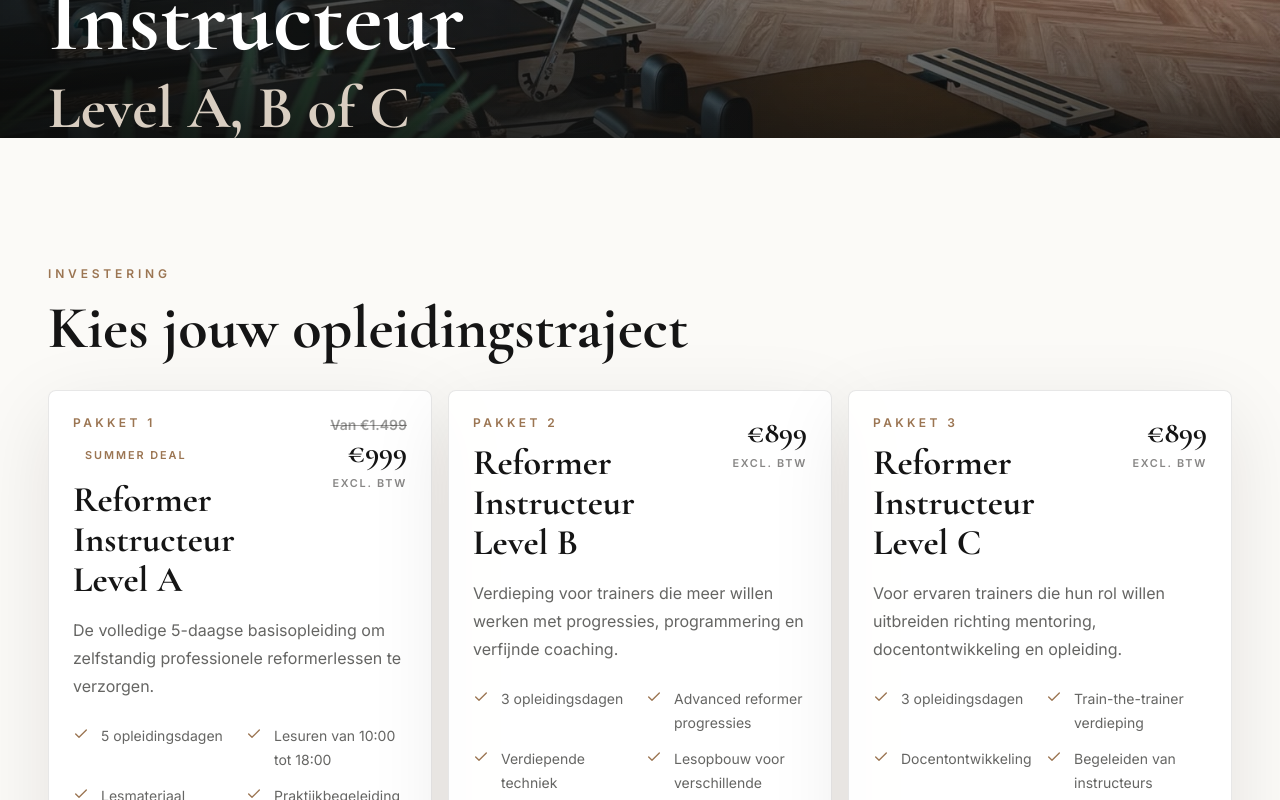
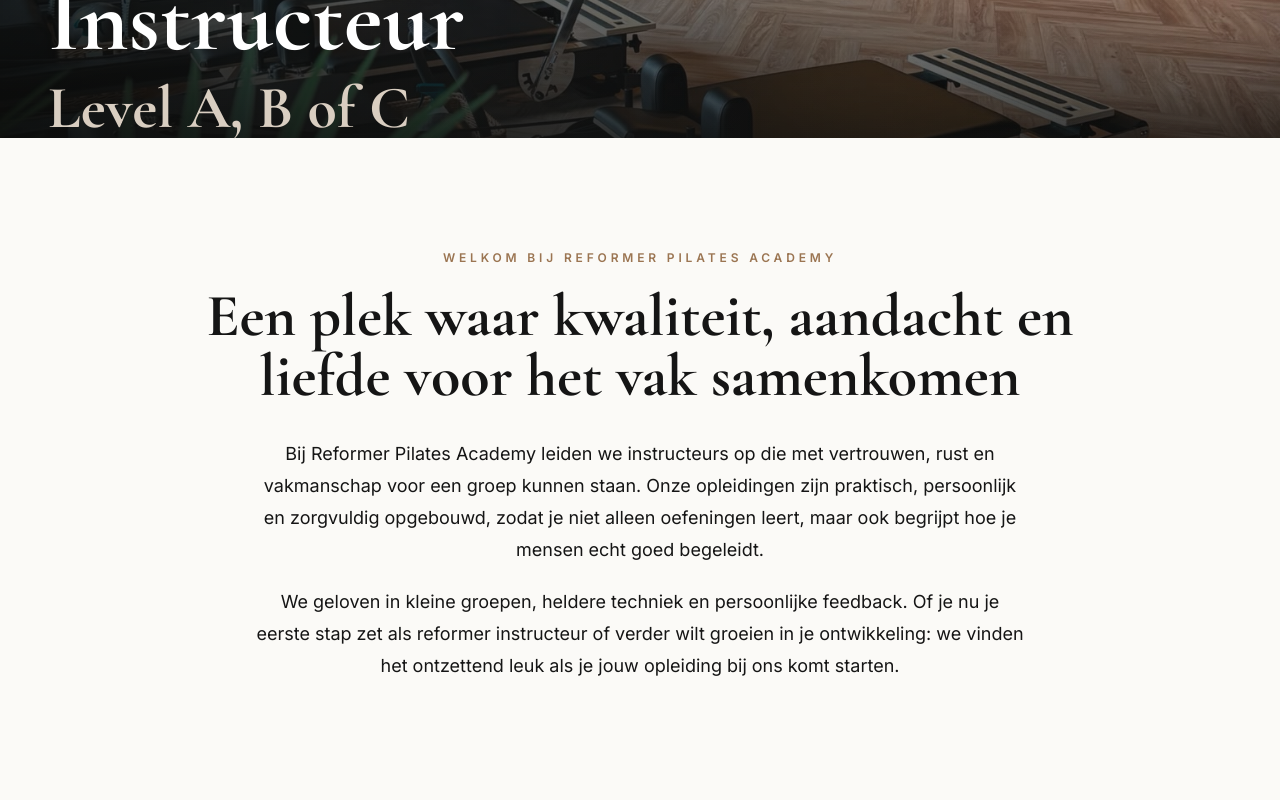
Before and after one commit to jochemsebastiaanvankuijk-rgb/dutch-reformer-academy, a Next.js app: page / in a window 1280 px wide. Shown: the part 360-1160 px from the top of the page. Built offline with nearby package versions, Linux system fonts and the light colour scheme.

Commit message:
Add academy welcome section

```diff
--- a/components/LandingPage.tsx
+++ b/components/LandingPage.tsx
@@ -339,6 +339,39 @@
           </div>
         </div>
       </section>
+
+      <section className="bg-porcelain py-20 sm:py-28">
+        <div className="section-shell">
+          <motion.div
+            variants={fadeUp}
+            initial="hidden"
+            whileInView="visible"
+            viewport={{ once: true }}
+            className="mx-auto max-w-4xl text-center"
+          >
+            <p className="eyebrow mb-5">Welkom bij Reformer Pilates Academy</p>
+            <h2 className="font-display text-4xl font-bold leading-tight text-ink sm:text-6xl">
+              Een plek waar kwaliteit, aandacht en liefde voor het vak samenkomen
+            </h2>
+            <div className="mx-auto mt-8 max-w-3xl space-y-5 text-lg leading-8 text-graphite/72">
+              <p>
+                Bij Reformer Pilates Academy leiden we instructeurs op die met
+                vertrouwen, rust en vakmanschap voor een groep kunnen staan. Onze
+                opleidingen zijn praktisch, persoonlijk en zorgvuldig opgebouwd,
+                zodat je niet alleen oefeningen leert, maar ook begrijpt hoe je
+                mensen echt goed begeleidt.
+              </p>
+              <p>
+                We geloven in kleine groepen, heldere techniek en persoonlijke
+                feedback. Of je nu je eerste stap zet als reformer instructeur of
+                verder wilt groeien in je ontwikkeling: we vinden het ontzettend
+                leuk als je jouw opleiding bij ons komt starten.
+              </p>
+            </div>
+          </motion.div>
+        </div>
+      </section>
+
       <section id="inschrijven" className="py-24 sm:py-32">
         <div className="section-shell">
           <motion.div
```
